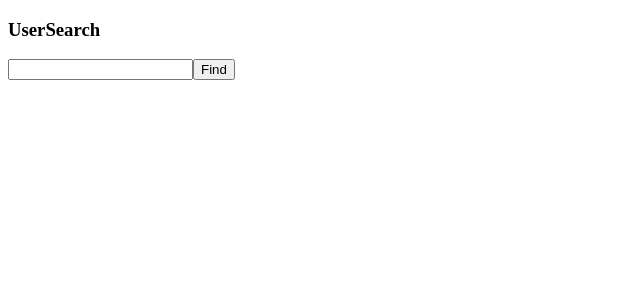
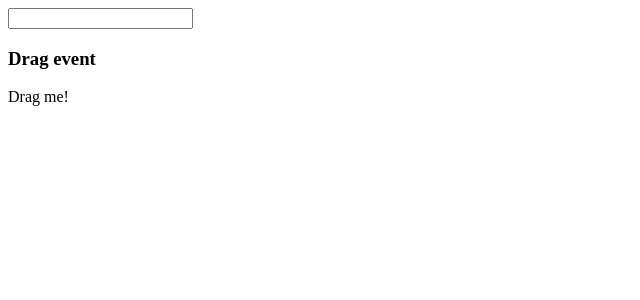
Before and after one commit to na-lin/React-with-Typescript, a React (Create React App) app: page / in a window 1280 px wide. Shown: the top 300 px of the page, without its empty margins (0-640 px from the left). Built offline with nearby package versions, Linux system fonts and the light colour scheme.

Commit message:
event with ts

```diff
--- /dev/null
+++ b/src/events/EventComponent.tsx
@@ -0,0 +1,23 @@
+import React from "react";
+
+const EventComponent: React.FC = () => {
+  const onChange = (event: React.ChangeEvent<HTMLInputElement>) => {
+    console.log(event);
+  };
+
+  const onDragStart = () => {
+    console.log("I'm being dragging");
+  };
+  return (
+    <div>
+      {/* <input onChange={(e)=>console.log(e)} /> */}
+      <input onChange={onChange} />
+      <h3>Drag event</h3>
+      <div draggable onDragStart={onDragStart}>
+        Drag me!
+      </div>
+    </div>
+  );
+};
+
+export default EventComponent;
--- a/src/index.tsx
+++ b/src/index.tsx
@@ -2,8 +2,9 @@
 import ReactDOM from "react-dom/client";
 import Parent from "./props/Parent";
 import GuestList from "./state/GuestList";
+import EventComponent from "./events/EventComponent";
 import UserSearch from "./state/UserSearch";
 const root = ReactDOM.createRoot(
   document.getElementById("root") as HTMLElement
 );
-root.render(<UserSearch />);
+root.render(<EventComponent />);
```
